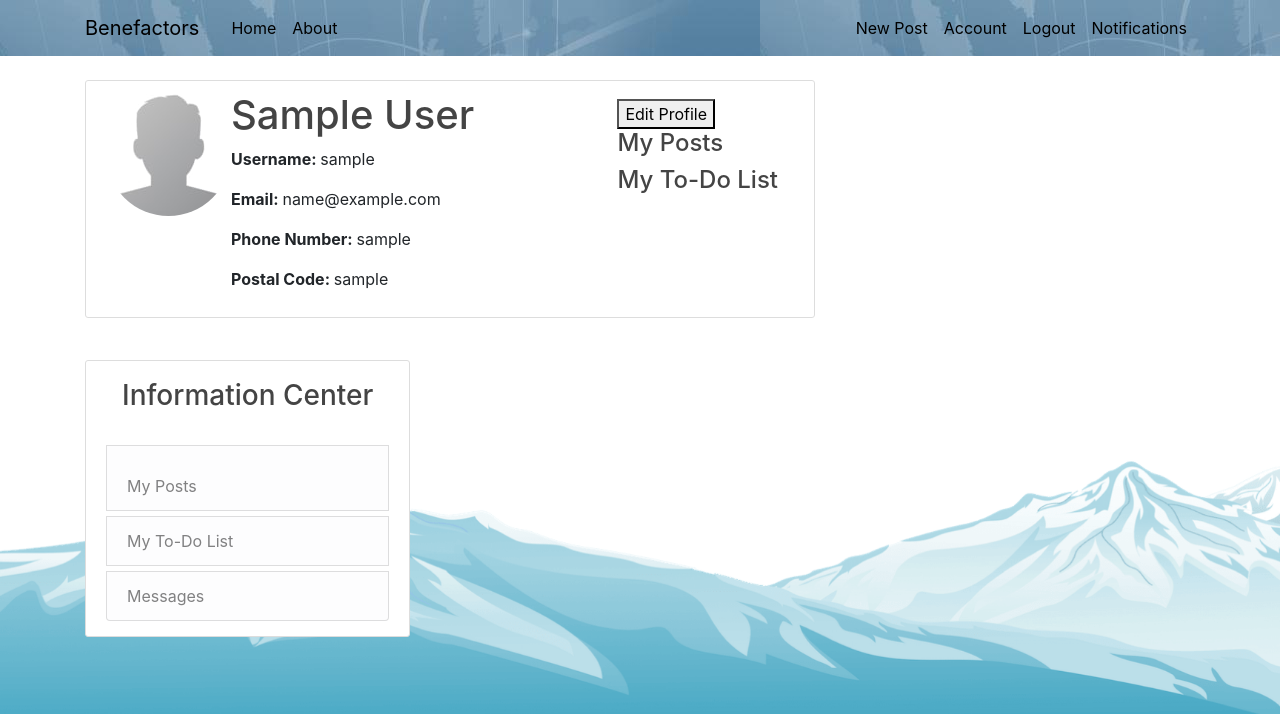
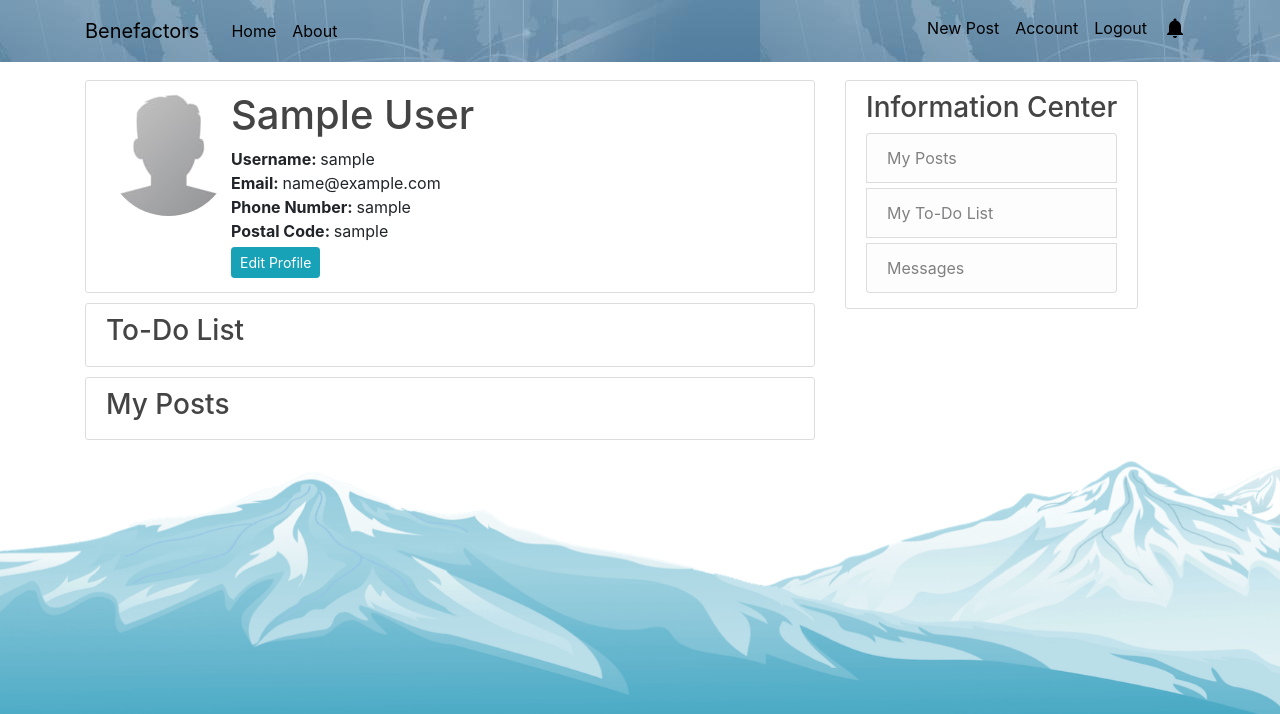
Before and after one commit to SinaBehrouz/Benefactors, a Flask app: page /account in a window 1280 px wide. Shown: the top 714 px of the page. Run offline with Flask 2, Linux system fonts and the light colour scheme; the visitor is signed in with stand-in values (Sample User, id 1); data comes from the database, SQL or seed files in the repository; data that the repository does not hold is empty; some libraries are stand-ins or nearby versions.

Commit message:
fixed account page and updated layout

```diff
--- a/web/benefactors/routes.py
+++ b/web/benefactors/routes.py
@@ -304,7 +304,7 @@ def volunteer(post_id):
         notify_post_owner(post_id, current_user.id, notification_message, notificationTypeEnum.VOLUNTEER)
 
         # say status is now taken?
-        notification_message = "A post you commented on has is now taken by another volunteer!"
+        notification_message = "A post you commented on is now taken by another volunteer!"
         notify_commenters(post_id, current_user.id, notification_message, notificationTypeEnum.VOLUNTEER)
 
 
@@ -541,7 +541,7 @@ def get_account():
     user = User.query.filter_by(email=current_user.email).first()
     to_do = Post.query.filter_by(volunteer=current_user.id)
     # to-do make sure only account owner can access this
-    return render_template('account.html', user=user, to_do=to_do)
+    return render_template('account.html', account=user, to_do=to_do)
 
 
 # ---------------------------------------About-----------------------------------------
--- a/web/benefactors/templates/account.html
+++ b/web/benefactors/templates/account.html
@@ -1,30 +1,46 @@
-<!--Note to self, to-do: Need to format and clean up. This is only functional, not clean and does not have proper styling-->
+
+
 {% extends "layout.html" %}
 {% block content %}
-<article class="media content-section">
-    <img class="rounded-circle article-img" src="{{ url_for('static', filename='user_images/' + user.user_image) }}">
+
+<!--User Profile-->
+<div class="content-section">
+    <div class="media">
+        <img class="rounded-circle article-img"
+             src="{{ url_for('static', filename='user_images/' + account.user_image) }}">
         <div class="media-body">
-        <h2 class="account-heading">{{ user.first_name }} {{ user.last_name }} </h2>
-        <p class="user-info"><b>Username: </b>{{ user.username }}</p>
-        <p class="user-info"><b>Email: </b> {{ user.email }}</p>
-        <p class="user-info"><b>Phone Number: </b>{{ user.phone_number }}</p>
-        <p class="user-info"><b>Postal Code: </b>{{ user.postal_code }}</p>
-        <!--<a class="nav-item nav-link" href="{{ url_for('edit_account') }}"><button type="button" class="btn btn-danger btn-sm m-1">Edit Profile</button></a>-->
+            <h2 class="account-heading">{{ account.first_name }} {{ account.last_name }}</h2>
+            <span class="heading"><b>Username: </b>{{ account.username }}</span><br>
+            <span class="heading"><b>Email: </b>{{ account.email }}</span><br>
+            <span class="heading"><b>Phone Number: </b>{{ account.phone_number }}</span><br>
+            <span class="heading"><b>Postal Code: </b>{{ account.postal_code }}</span><br>
 
+            <a class="btn btn-info btn-sm mt-1 mb-1"
+               href="{{ url_for('edit_account') }}">Edit Profile</a>
         </div>
-    <a class="nav-item nav-link" href="{{ url_for('edit_account') }}"><button> Edit Profile </button>
-        <div class="user-posts">
-            <h4 class="Posts Title"> My Posts </h4>
-            {% for post in user.posts %}
-            <p><a class="article-title" href="{{ url_for('post', post_id=post.id) }}">{{ post.title }}</a></p>
-            {% endfor %}
     </div>
-        <div class="user-volunteer-posts">
-            <h4 class="Volunteer Posts Title"> My To-Do List </h4>
+</div>
+
+<!-- To Do List -->
+<div class="content-section">
+
+        <h3 class="comments-title">To-Do List</h3>
         {% for post in to_do %}
         <p><a class="article-title" href="{{ url_for('post', post_id=post.id) }}">{{ post.title }}</a></p>
         {% endfor %}
+
 </div>
 
-</article>
+<!-- My Posts -->
+<div class="content-section">
+
+        <h3 class="comments-title">My Posts</h3>
+        {% for post in account.posts %}
+        <p><a class="article-title" href="{{ url_for('post', post_id=post.id) }}">{{ post.title }}</a></p>
+        {% endfor %}
+
+</div>
+
+
+
 {% endblock content %}
--- a/web/benefactors/templates/layout.html
+++ b/web/benefactors/templates/layout.html
@@ -6,6 +6,8 @@
 
     <link rel="stylesheet" href="https://maxcdn.bootstrapcdn.com/bootstrap/4.0.0/css/bootstrap.min.css" integrity="sha384-Gn5384xqQ1aoWXA+058RXPxPg6fy4IWvTNh0E263XmFcJlSAwiGgFAW/dAiS6JXm" crossorigin="anonymous">
     <link rel="stylesheet" type="text/css" href="{{ url_for('static', filename='main.css') }}">
+    <link href="https://fonts.googleapis.com/icon?family=Material+Icons"
+      rel="stylesheet">
     <script src="https://use.fontawesome.com/releases/v5.13.0/js/all.js" crossorigin="anonymous"></script>
     <title>Benefactors</title>
 
@@ -30,7 +32,28 @@
                     <a class="nav-item nav-link" href="{{ url_for('create_new_post') }}">New Post</a>
                     <a class="nav-item nav-link" href="{{ url_for('get_account') }}">Account</a>
                     <a class="nav-item nav-link" href="{{ url_for('logout') }}">Logout</a>
-                    <a class="nav-item nav-link" href="{{ url_for('get_notifications') }}">Notifications</a>
+                    <!-- if unread notifications, show bell icon  -->
+
+                    {% if unread_notifications %}
+                    <a class="nav-item nav-link" href="{{ url_for('get_notifications') }}">
+                      <span class="material-icons md-36">
+                        notification_important
+                        </span>
+                    </a>
+                    {% else %}
+
+                    <a class="nav-item nav-link" href="{{ url_for('get_notifications') }}">
+                      <span class="material-icons md-36">
+                        notifications
+                        </span>
+
+                        </span>
+                    </a>
+
+                    {% endif %}
+
+
+                    <!-- <a class="nav-item nav-link" href="{{ url_for('get_notifications') }}">Notifications</a> -->
                     {% else %}
                     <a class="nav-item nav-link" href="{{ url_for('login') }}">Login</a>
                     <a class="nav-item nav-link" href="{{ url_for('sign_up') }}">Sign Up</a>
```
Lines whose indentation alone changed are shown as unchanged.
